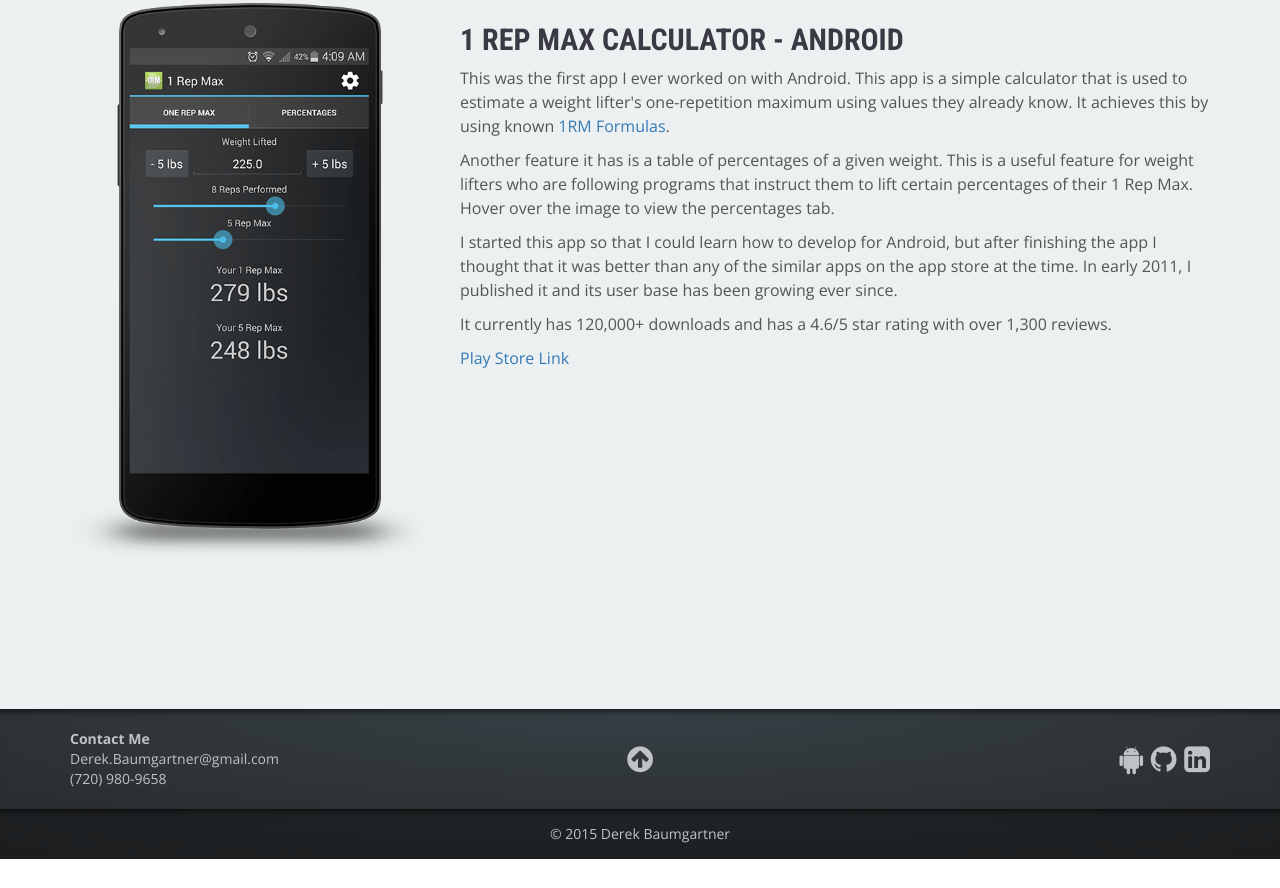
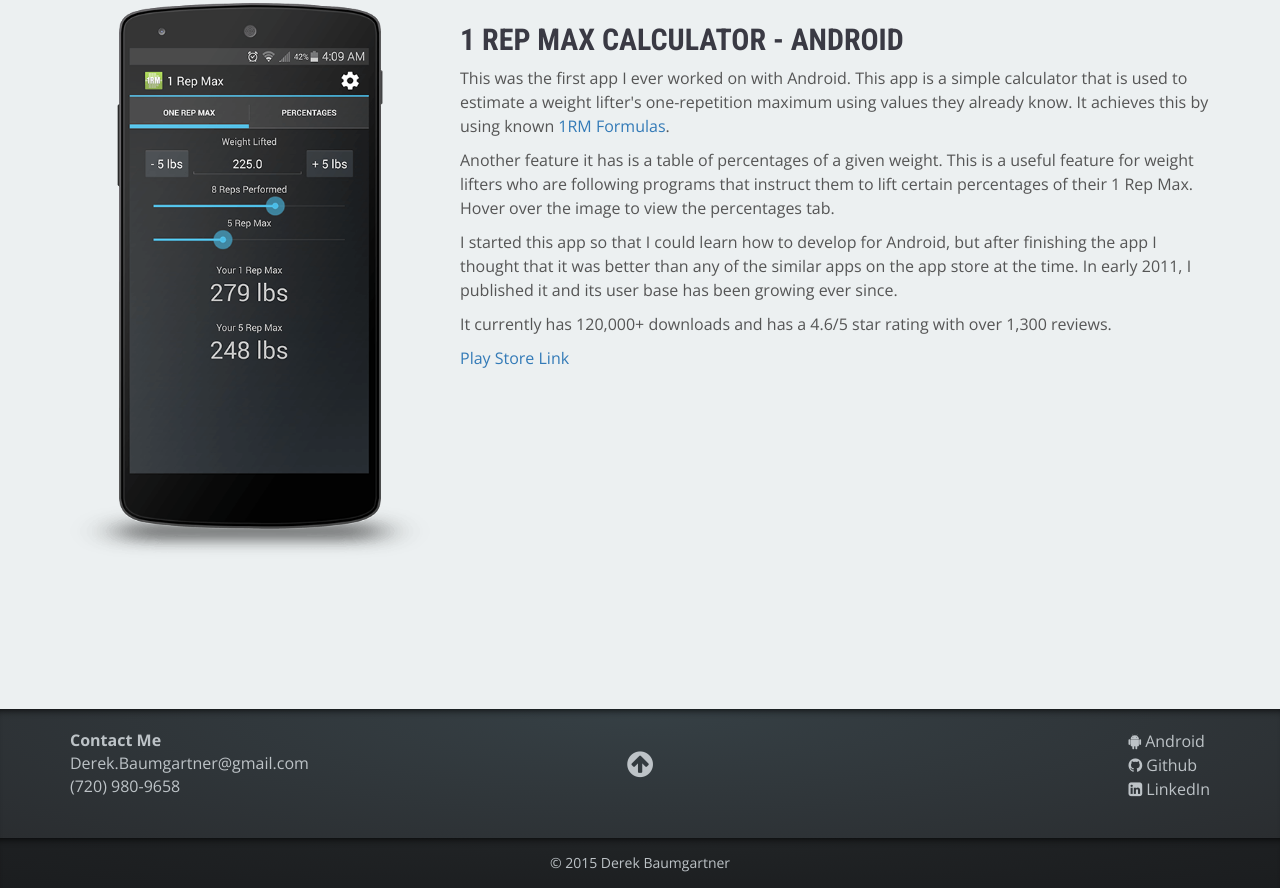
Before and after one commit to Deba9398/deba9398.github.io, a plain HTML site: page index.html in a window 1280 px wide. Shown: the part 3839-4727 px from the top of the page. Before the commit the page ends 4698 px from the top, so only its background shows below. Drawn offline with nearby package versions, Linux system fonts and the light colour scheme.

Commit message:
Add text to footer social icons.

```diff
--- a/css/style.css
+++ b/css/style.css
@@ -241,6 +241,7 @@ p {
     /*background-color: #3a4142;*/ /* Old color */
     box-shadow: inset 0 7px 9px -7px #000;
     background: radial-gradient(at top, #364045, #2a2d30);
+    padding: 2rem 0;
 }
 
 #lower-footer {
@@ -254,13 +255,12 @@ p {
 .footer-text {
     color: #BDC3C7;
     font-size: 1.6rem;
-    line-height: 100px;
+    line-height: 70px;
 }
 
 .footer-contact {
     color: #BDC3C7;
-    font-size: 1.4rem;
-    padding-top:20px;
+    font-size: 1.6rem;
 }
 
 .footer-icon {
@@ -283,6 +283,24 @@ p {
     text-align: center;
 }
 
+
+.footer-social {
+    float:right;
+    color: #BDC3C7;
+    line-height: 1.5em;
+    font-size: 1.6rem;
+}
+
+.footer-social > a {
+    color: #BDC3C7;
+    -webkit-transition: color 400ms ease;
+    transition: color 400ms ease;
+}
+
+.footer-social > a:hover {
+    color: #ECF0F1;
+}
+
 /* Footer Media Queries */
 @media (max-width: 767px) {
     .footer-text {
@@ -296,6 +314,11 @@ p {
 
     .footer-contact {
         text-align: center;
+    }
+
+    .footer-social {
+        text-align: center;
+        float: none;
     }
 }
 
--- a/index.html
+++ b/index.html
@@ -377,10 +377,12 @@
                         (720) 980-9658
                     </address>
                 </div>
-                <div class="col-sm-5 footer-text footer-icon">
-                    <a href="https://play.google.com/store/apps/developer?id=TheDBomb&hl=en" title="Android Projects" data-toggle="tooltip" data-placement="top"><i class="fa fa-android"></i></a>
-                    <a href="https://github.com/Deba9398" title="Github" data-toggle="tooltip" data-placement="top"><i class="fa fa-github"></i></a>
-                    <a href="https://www.linkedin.com/pub/derek-baumgartner/79/39a/24b" title="LinkedIn" data-toggle="tooltip" data-placement="top"><i class="fa fa-linkedin-square"></i></a>
+                <div class="col-sm-5">
+                    <div class="footer-social">
+                        <i class="fa fa-android"></i> <a href="https://play.google.com/store/apps/developer?id=TheDBomb&hl=en" title="Android Projects">Android</a><br>
+                        <i class="fa fa-github"></i> <a href="https://github.com/Deba9398" title="Github">Github</a><br>
+                        <i class="fa fa-linkedin-square"></i> <a href="https://www.linkedin.com/pub/derek-baumgartner/79/39a/24b" title="LinkedIn">LinkedIn</a>
+                    </div>
                 </div>
             </div>
         </div>
```
